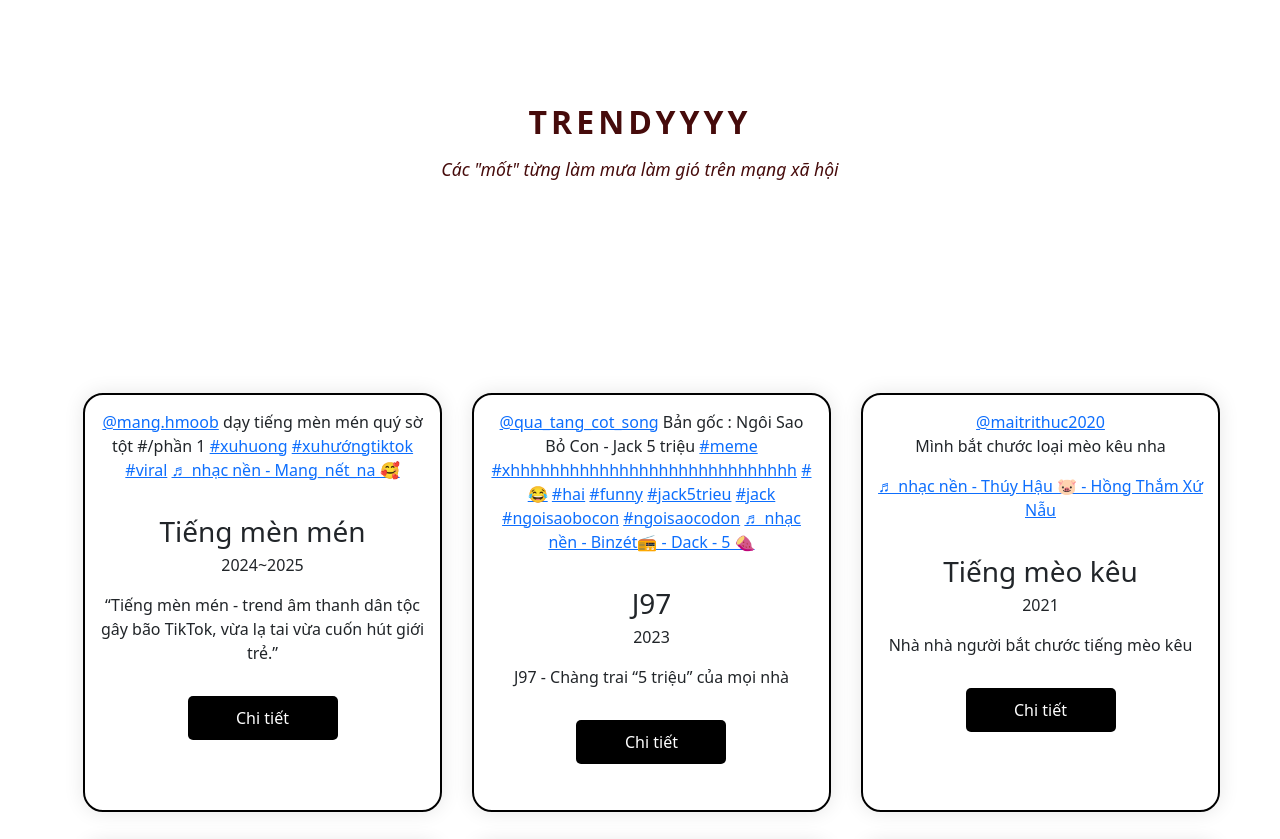
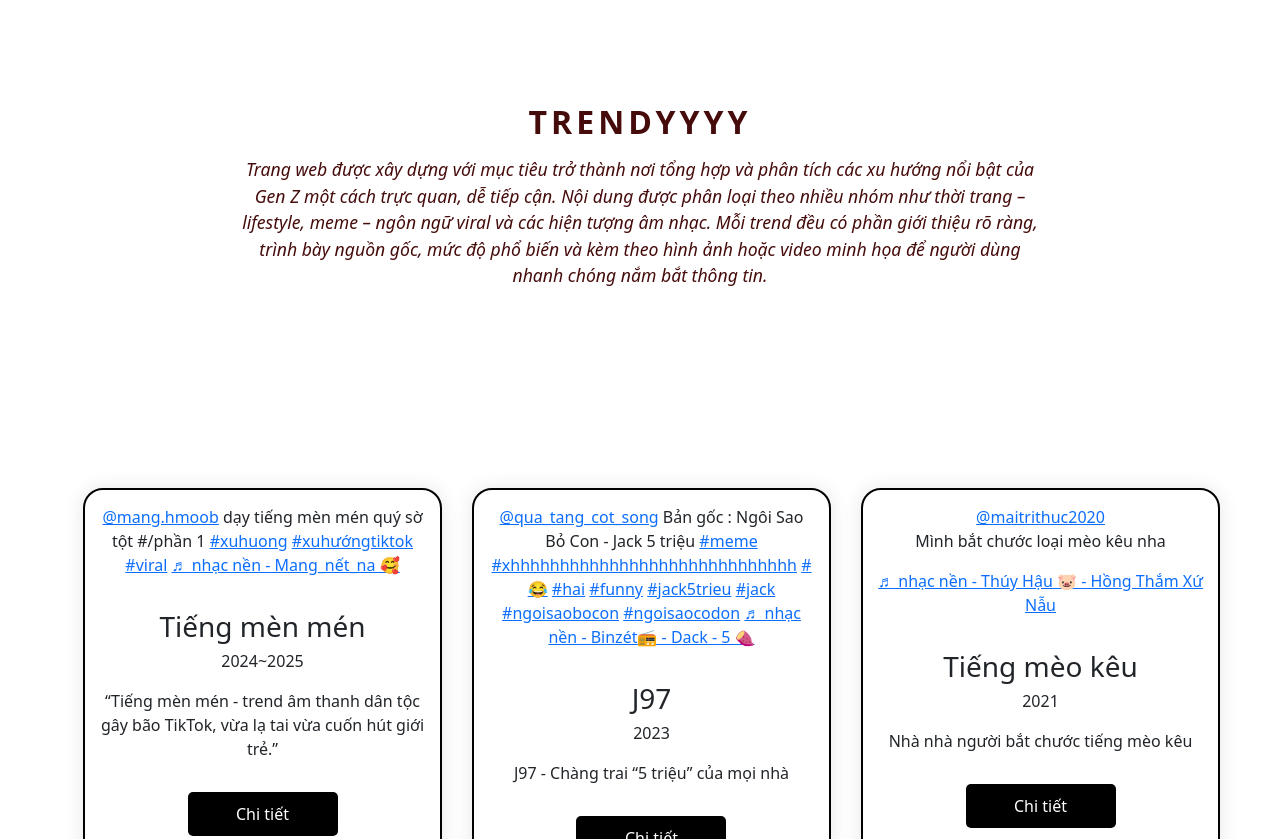
Before and after one commit to ductranchris-pixel/web12--12f1---g08---trends-, a plain HTML site: page index.html in a window 1280 px wide. Shown: the part 1297-2136 px from the top of the page. Drawn offline with nearby package versions, Linux system fonts and the light colour scheme; a script that the page names is missing.

Commit message:
Add files via upload

```diff
--- a/assets/style.css
+++ b/assets/style.css
@@ -235,6 +235,9 @@ header nav > ul a:hover{
     font-style: italic;
     color: #460b0b;
     margin-bottom: 10px;
+    max-width: 800px;
+    text-align: center;
+    margin: 0 auto;
 }
 
 
--- a/index.html
+++ b/index.html
@@ -68,7 +68,7 @@
 
     <div class="heading heading--white">
         <h1>TRENDYYYY</h1>
-        <p>Các "mốt" từng làm mưa làm gió trên mạng xã hội</p>
+        <p>Trang web được xây dựng với mục tiêu trở thành nơi tổng hợp và phân tích các xu hướng nổi bật của Gen Z một cách trực quan, dễ tiếp cận. Nội dung được phân loại theo nhiều nhóm như thời trang – lifestyle, meme – ngôn ngữ viral và các hiện tượng âm nhạc. Mỗi trend đều có phần giới thiệu rõ ràng, trình bày nguồn gốc, mức độ phổ biến và kèm theo hình ảnh hoặc video minh họa để người dùng nhanh chóng nắm bắt thông tin.</p>
     </div>
     <section class="trendcontent spacing" id="Trends">
         <div class="content spacing" id="food">
@@ -247,8 +247,7 @@ Ngay từ dòng đầu, âm nhạc đã đưa giới trẻ về lại những ng
         </div>
         <div class="band_content">
                   <p>
-            Trang web được xây dựng với mục tiêu trở thành nơi tổng hợp và phân tích các xu hướng nổi bật của Gen Z một cách trực quan, dễ tiếp cận. Nội dung được phân loại theo nhiều nhóm như thời trang – lifestyle, meme – ngôn ngữ viral và các hiện tượng âm nhạc. Mỗi trend đều có phần giới thiệu rõ ràng, trình bày nguồn gốc, mức độ phổ biến và kèm theo hình ảnh hoặc video minh họa để người dùng nhanh chóng nắm bắt thông tin.
-                  </p>
+            Khi hoàn thiện trang web do chính chúng tôi lập trình, chúng tôi cảm thấy như vừa đặt một viên gạch đầu tiên trên hành trình trở thành những lập trình viên thực thụ. Từ những dòng code đầu tiên đến lúc mọi thành phần giao diện hoạt động trơn tru, mỗi bước đều mang lại cho chúng tôi sự hào hứng xen chút thử thách. Trang web không chỉ phản ánh kiến thức mà chúng tôi đã học, mà còn là minh chứng cho khả năng tự tìm tòi, sửa lỗi và hoàn thiện sản phẩm. Dù còn đơn giản, nhưng nó là kết quả của sự kiên trì và sáng tạo - một nền tảng quan trọng để chúng tôi phát triển những dự án tốt hơn trong tương lai.
             <div class="band_member">
                 <div class="band_item">
                     <h5>NGUYỄN NGUYÊN PHƯƠNG</h5>
```
